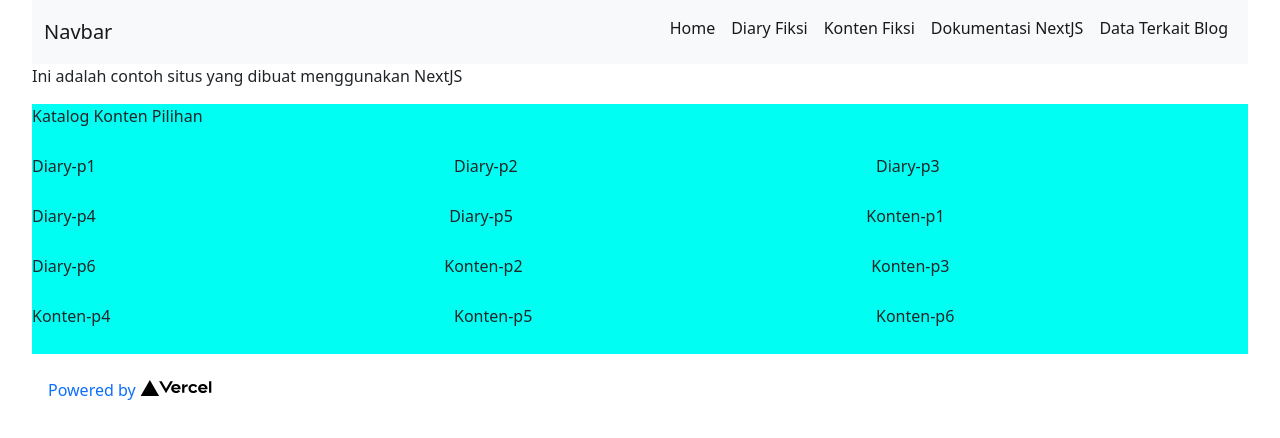
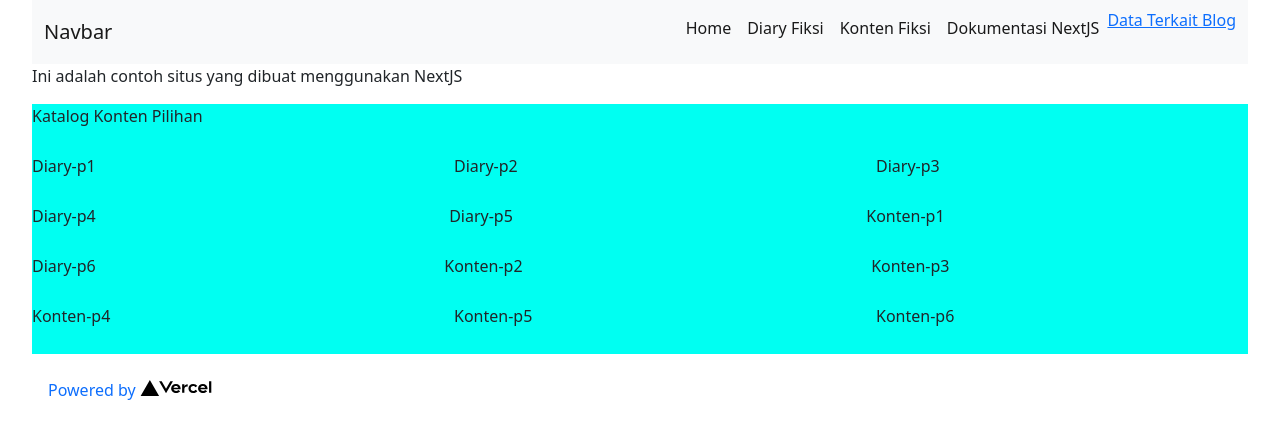
Before and after one commit to Yusufapriliyanto/nextjs-example, a Next.js app: page / in a window 1280 px wide. Shown: the top 438 px of the page. Built offline with nearby package versions, Linux system fonts and the light colour scheme.

Commit message:
Update index.js

```diff
--- a/pages/index.js
+++ b/pages/index.js
@@ -30,7 +30,7 @@ export default function Home() {
                 <a className="nav-link active ml-3" href="https://nextjs.org/docs/">Dokumentasi NextJS </a>
               </li>
               <li className="nav-item">
-                <a className="nav-link active ml-3" href="/api/hello">Data Terkait Blog</a>
+                <Linker className="nav-link active ml-3" href="/api/hello">Data Terkait Blog </Linker>
               </li>
             </ul>
         </div>
```
